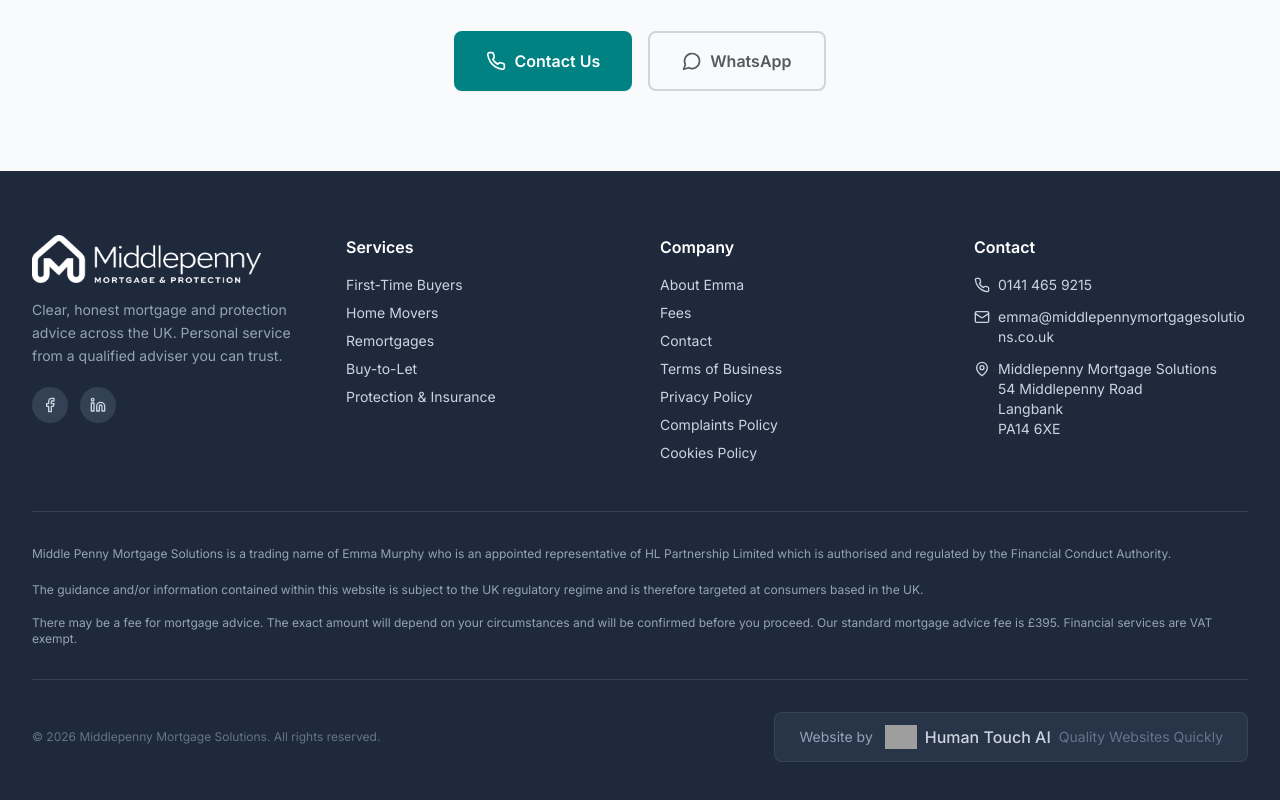
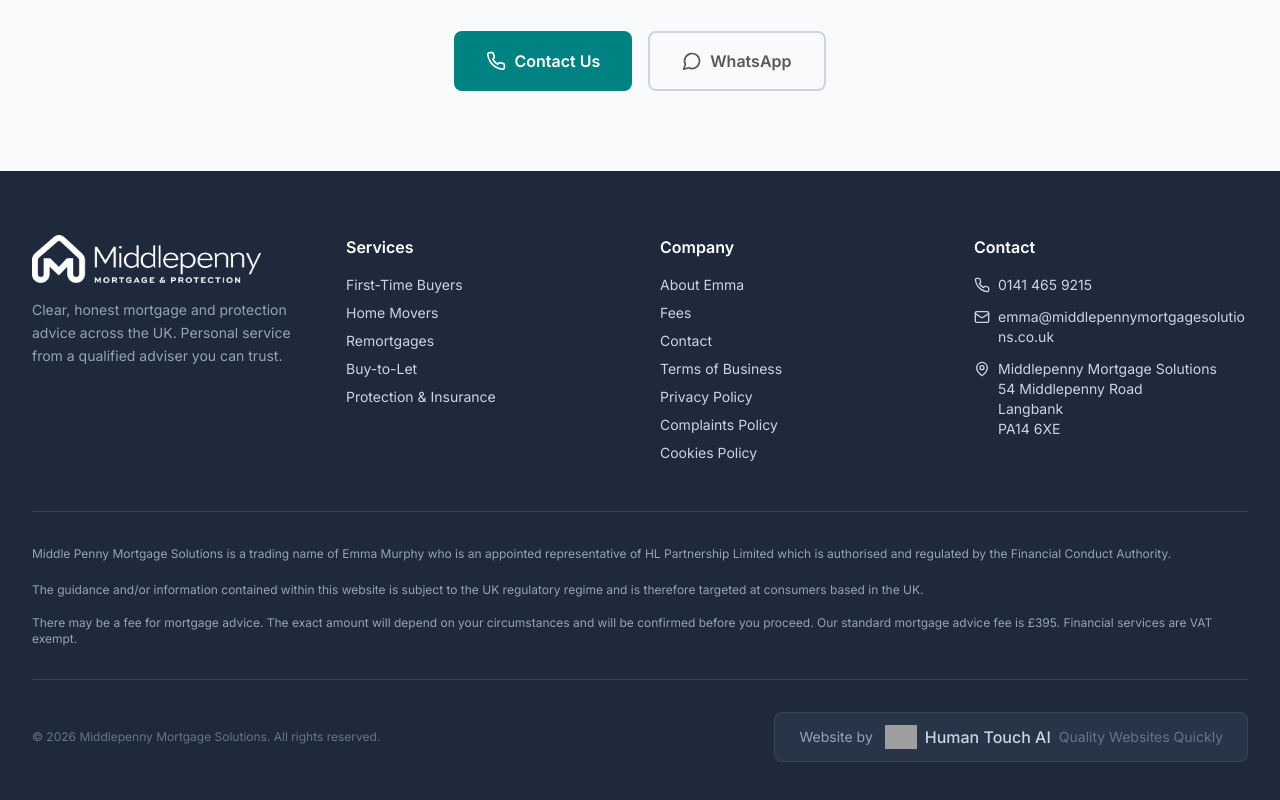
Before and after one commit to meemal/middlepennymortgages, a React (Vite) app: page / in a window 1280 px wide. Shown: the part 3290-4090 px from the top of the page. Built offline with nearby package versions, Linux system fonts and the light colour scheme; grey boxes are pictures that could not be loaded.

Commit message:
Updated SharedFooter.tsx

```diff
--- a/src/components/SharedFooter.tsx
+++ b/src/components/SharedFooter.tsx
@@ -18,26 +18,7 @@ export default function SharedFooter() {
             <p className="text-slate-400 text-sm leading-relaxed mt-4">
               Clear, honest mortgage and protection advice across the UK. Personal service from a qualified adviser you can trust.
             </p>
-            <div className="flex items-center gap-3 mt-5">
-              <a
-                href={siteData.social.facebook}
-                target="_blank"
-                rel="noopener noreferrer"
-                className="w-9 h-9 rounded-full bg-slate-700 flex items-center justify-center hover:bg-brand-teal transition-colors"
-                aria-label="Facebook"
-              >
-                <Facebook className="w-4 h-4" />
-              </a>
-              <a
-                href={siteData.social.linkedin}
-                target="_blank"
-                rel="noopener noreferrer"
-                className="w-9 h-9 rounded-full bg-slate-700 flex items-center justify-center hover:bg-brand-teal transition-colors"
-                aria-label="LinkedIn"
-              >
-                <Linkedin className="w-4 h-4" />
-              </a>
-            </div>
+
           </div>
 
           <div>
```
